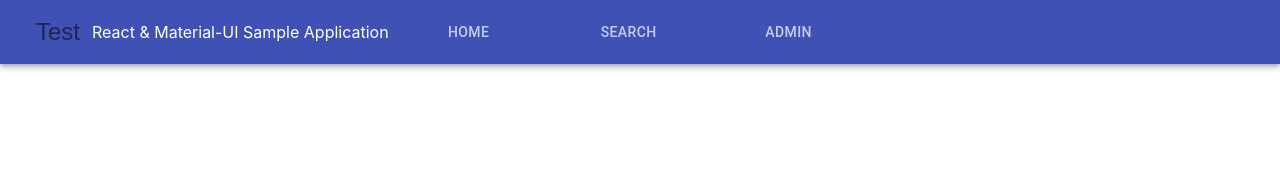
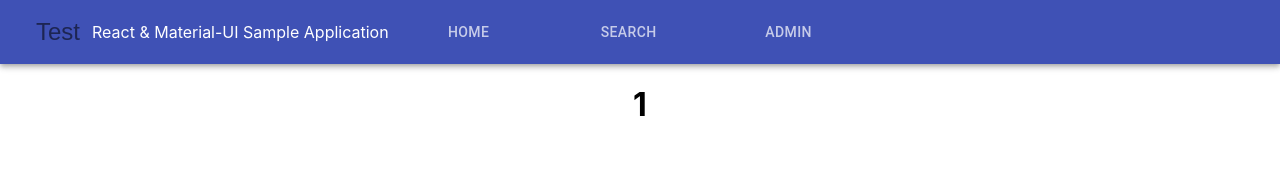
Before and after one commit to zachmkhan/Animal-Adoptions, a React (Create React App) app: page /edit/1 in a window 1280 px wide. Shown: the top 175 px of the page. Built offline with nearby package versions, Linux system fonts and the light colour scheme.

Commit message:
Add editing file from admin page

```diff
--- a/src/App.js
+++ b/src/App.js
@@ -9,6 +9,7 @@ import AddAnimal from './components/AddAnimal'
 import Admin from './components/Admin'
 import SearchFilter from './components/SearchFilter'
 import Grid from '@material-ui/core/Grid'
+import Edit from './components/edit'
 import {
   BrowserRouter as Router,
   Switch,
@@ -45,6 +46,9 @@ function App() {
           <Route path="/admin">
             <Admin/>
           </Route>
+          <Route path="/edit/:id">
+            <Edit  />
+          </Route>
         </Switch>
       </Router>
 
--- a/src/components/Admin.js
+++ b/src/components/Admin.js
@@ -15,8 +15,8 @@ const petData = [
     { id: '3', animal: 'Cat', name: 'Luna', age: 6, sex: 'female', weight: '15', dogs: true, breed: 'Siamese' }
 ]
 
-function deleteHandler(props) {
-    console.log(props);
+function deleteHandler(id) {
+    console.log(id);
 }
 
 const Admin = () => {
@@ -29,7 +29,7 @@ const Admin = () => {
             <MaterialTable
                 title="Pets"
                 columns={[
-                    { title: 'Edit', field: 'id', render: rowData => <Link to="/userdash">{rowData.id}</Link>},
+                    { title: 'Edit', field: 'id', render: rowData => <Link to={"/edit/" + rowData.id}>{rowData.id}</Link>},
                     { title: 'Delete', field: 'id', render: rowData => <Link to="/userdash" onClick={() => {if(window.confirm('Are you sure to delete?')){ deleteHandler(rowData.id)};}}>{rowData.id}</Link>},
                     { title: 'Animal', field: 'animal' },
                     { title: 'Name', field: 'name' },
--- /dev/null
+++ b/src/components/edit.js
@@ -0,0 +1,15 @@
+import React from 'react';
+import { useParams } from 'react-router-dom';
+
+const Edit = (props) => {
+
+    let {id} = useParams();
+
+    return(
+        <h1>
+            {id}
+        </h1>
+    )
+
+}
+export default Edit;
```
